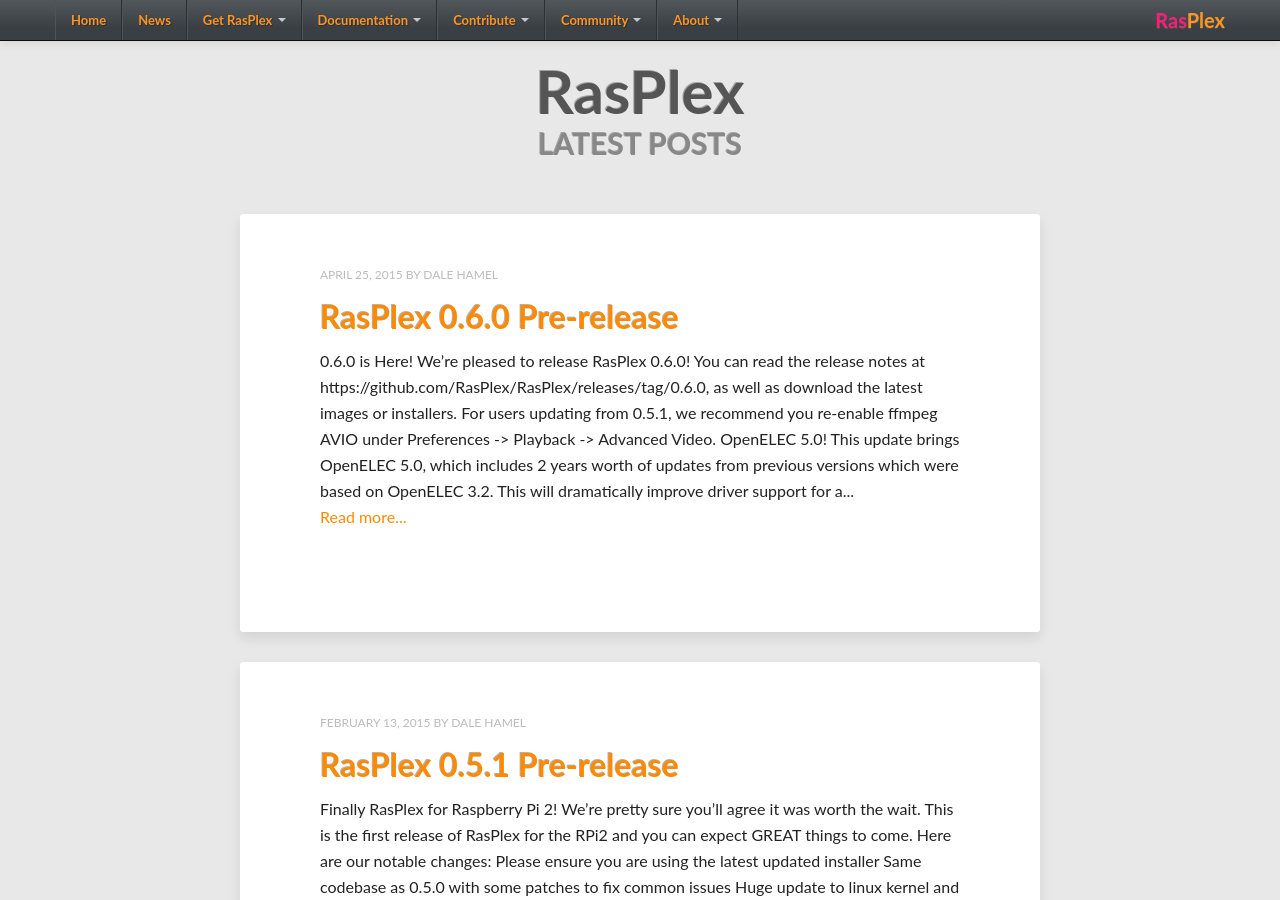
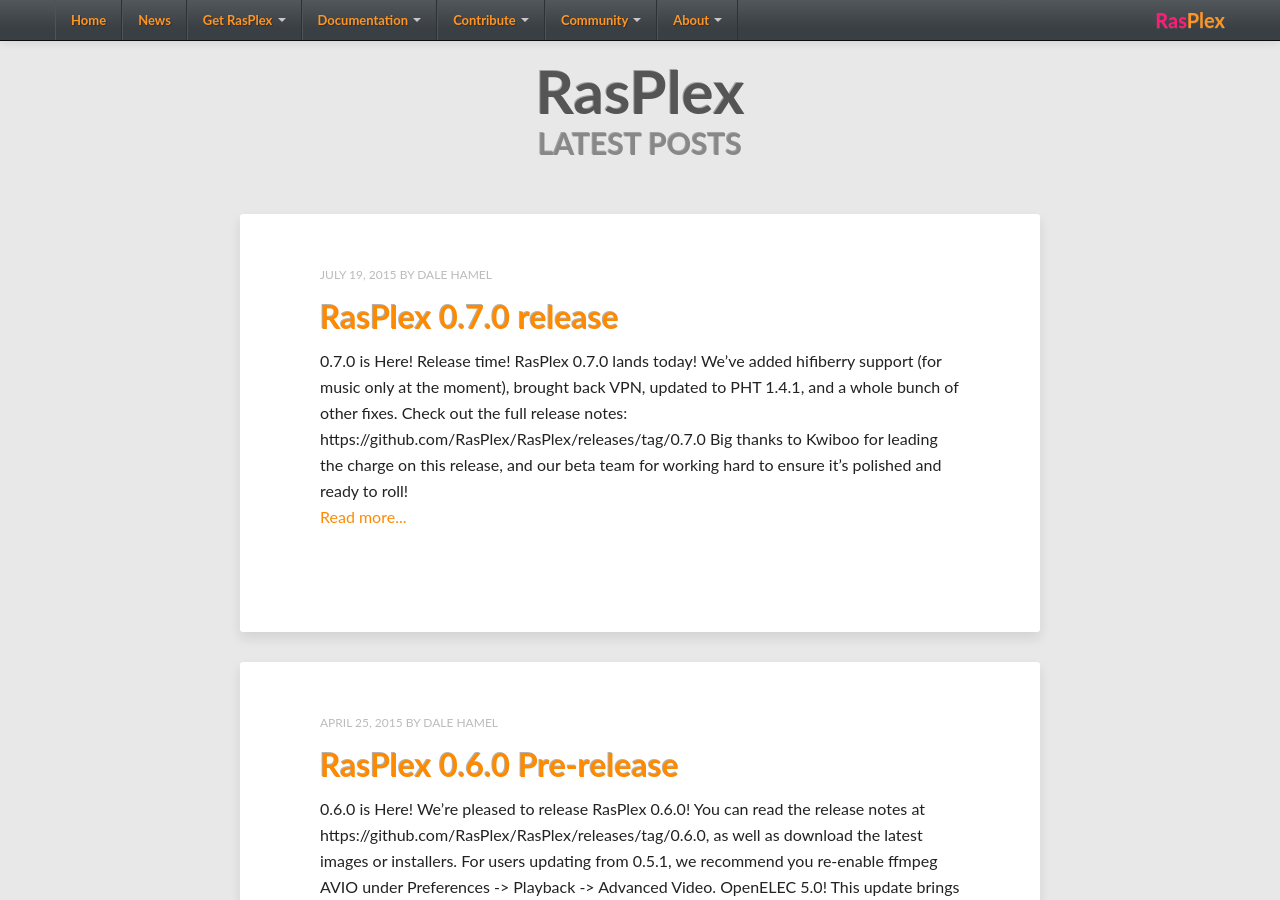
Before and after one commit to RasPlex/RasPlex.github.io, a Jekyll site: the page built from news.html, in a window 1280 px wide and 900 px high. Built offline with Jekyll 4.4.1, drawn with Linux system fonts in a browser that asks for light colours; nearby versions of some CDN libraries.

```diff
--- /dev/null
+++ b/_posts/2015-07-19-rasplex-0.7.0-released.markdown
@@ -0,0 +1,20 @@
+---
+title: RasPlex 0.7.0 release
+modified: 2015-07-19 15-45-25
+layout: post
+tags: []
+---
+
+# 0.7.0 is Here!
+
+Release time!
+
+RasPlex 0.7.0 lands today!
+
+We've added hifiberry support (for music only at the moment), brought back VPN, updated to PHT 1.4.1, and a whole bunch of other fixes.
+
+Check out the full release notes:
+
+https://github.com/RasPlex/RasPlex/releases/tag/0.7.0
+
+Big thanks to Kwiboo for leading the charge on this release, and our beta team for working hard to ensure it's polished and ready to roll!
```
Also changed, not shown: get-started/rasplex-installers.md (+6 -6 lines).
